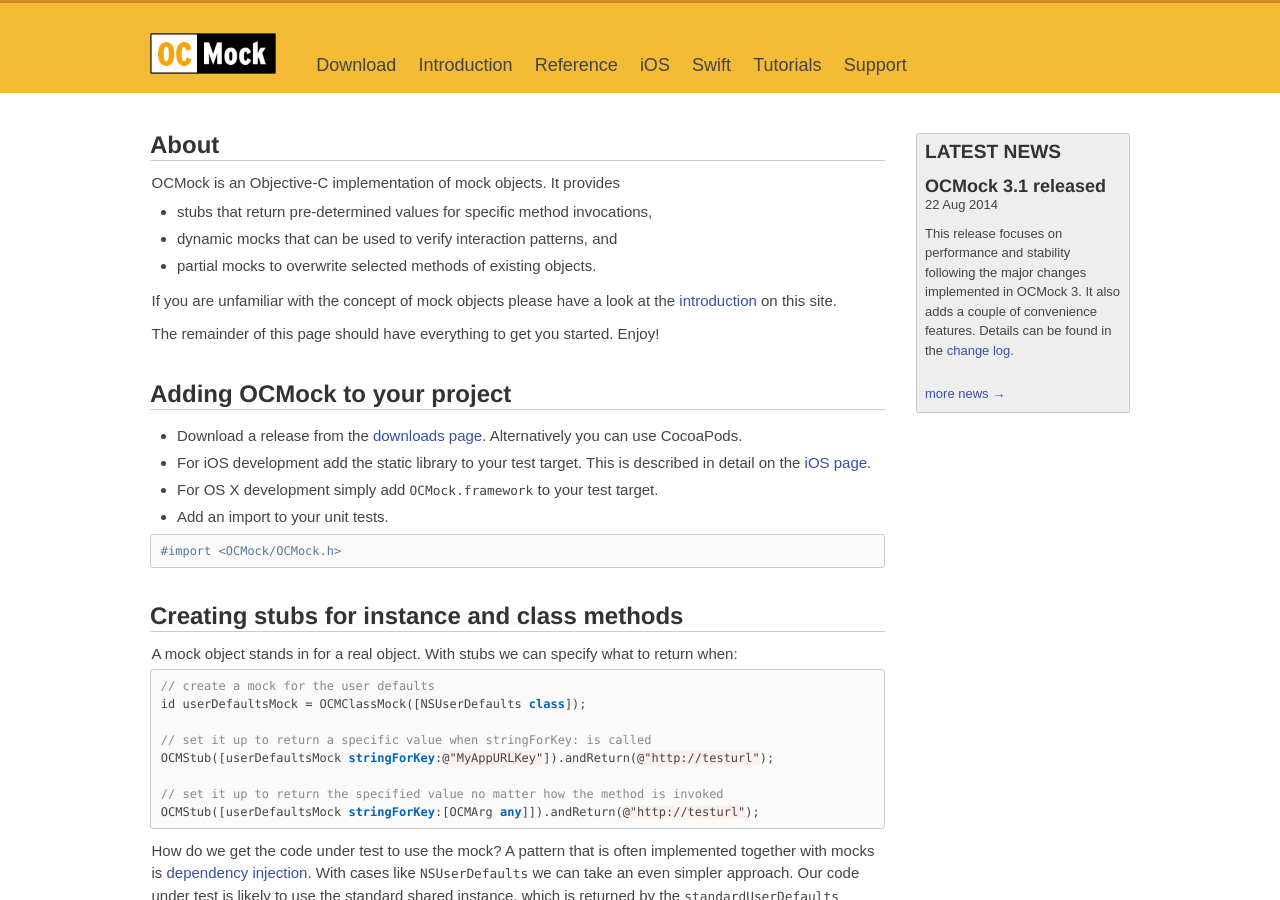
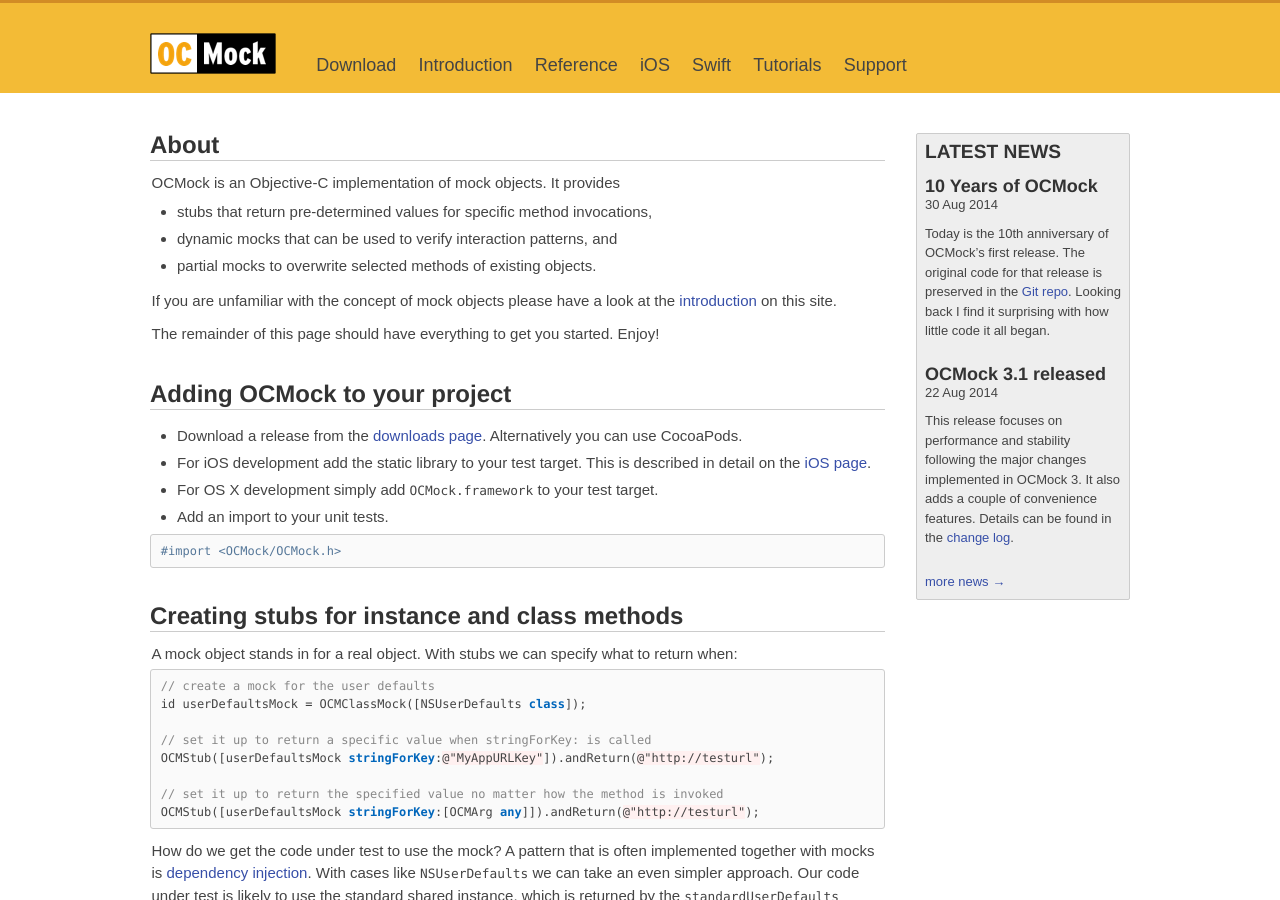
Before and after one commit to erikdoe/ocmock, a Jekyll site: the page built from index.html, in a window 1280 px wide and 900 px high. Built offline with Jekyll 4.4.1, drawn with Linux system fonts in a browser that asks for light colours; comment, search, counter and statistics services are not loaded.

Commit message:
Announcement of 10th anniversary. Yeah!

```diff
--- a/_layouts/default.html
+++ b/_layouts/default.html
@@ -116,7 +116,7 @@
 				<header>
 					<h2>Latest News</h2>
 				</header>
-				{% for post in site.posts limit: 1 %}
+				{% for post in site.posts limit: 2 %}
 				<article>
 					<h3>{{ post.title }}</h3>
 					<p class="postdate">{{ post.date | date:"%d %b %Y" }}
--- a/_posts/2004-09-26-switch-to-nsproxy.markdown
+++ b/_posts/2004-09-26-switch-to-nsproxy.markdown
@@ -7,4 +7,4 @@ status: publish
 type: post
 published: true
 ---
-Changed a small but important detail: The MockObject and MockRecorder classes now inherit from NSProxy which carries much less baggage in terms of methods that cannot be mocked because they are defined by the base class.
+Changed a small but important detail; the MockObject and MockRecorder classes now inherit from NSProxy which carries much less baggage in terms of methods that cannot be mocked because they are defined by the base class.
--- a/_posts/2007-06-21-ocmock-1.17-released.markdown
+++ b/_posts/2007-06-21-ocmock-1.17-released.markdown
@@ -7,4 +7,4 @@ status: publish
 type: post
 published: true
 ---
-New release which combines several contributions, adding support for mock observers of notifications, setters for pass-by-reference arguments, and several improvements to existing features. The default binary release now uses @rpath, which allows for more flexible deployment, and it supports garbage collection.
+New release which combines several contributions. Added nice mocks, which ignore unexpected invocations, and exceptions meant to cause the test to fail fast are now rethrown in verify.
```
Also changed, not shown: _posts/2014-08-30-10-years.markdown (added, +10 -0 lines).
